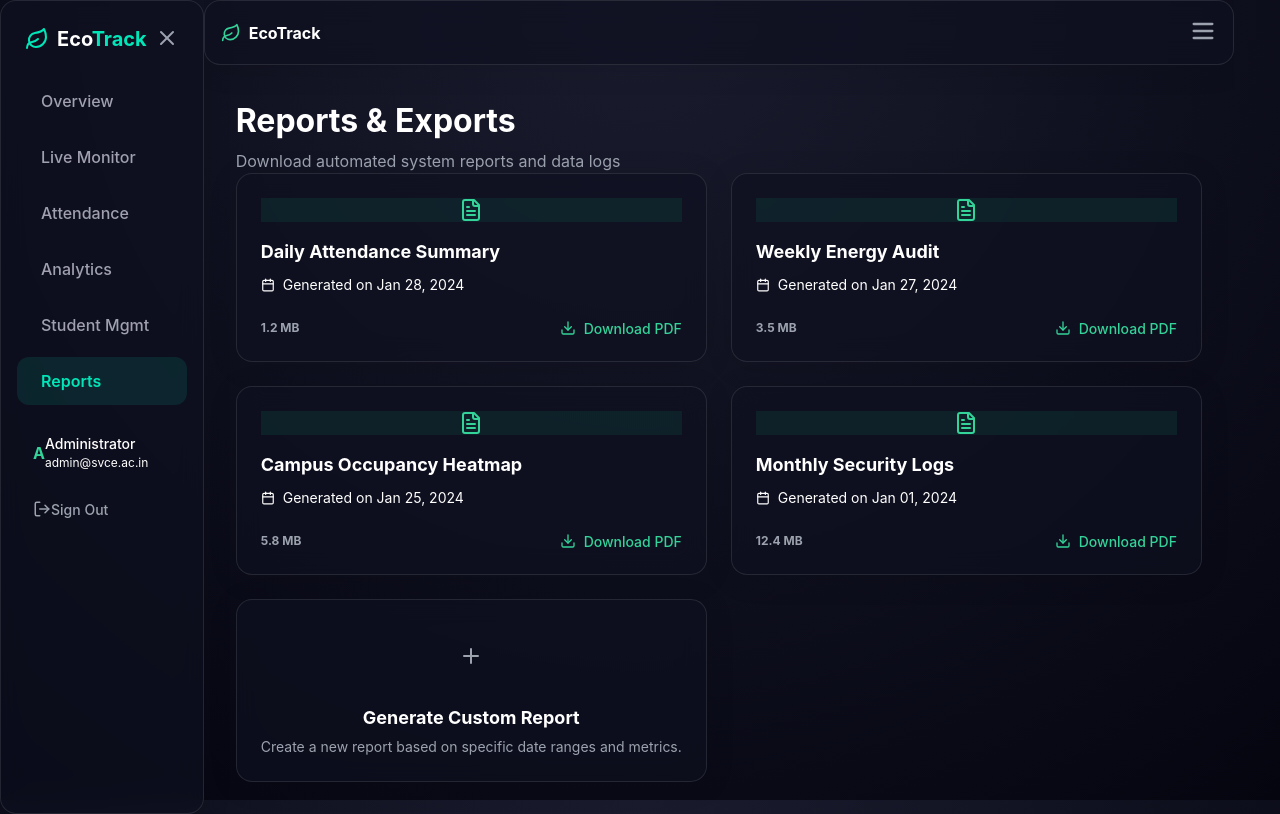
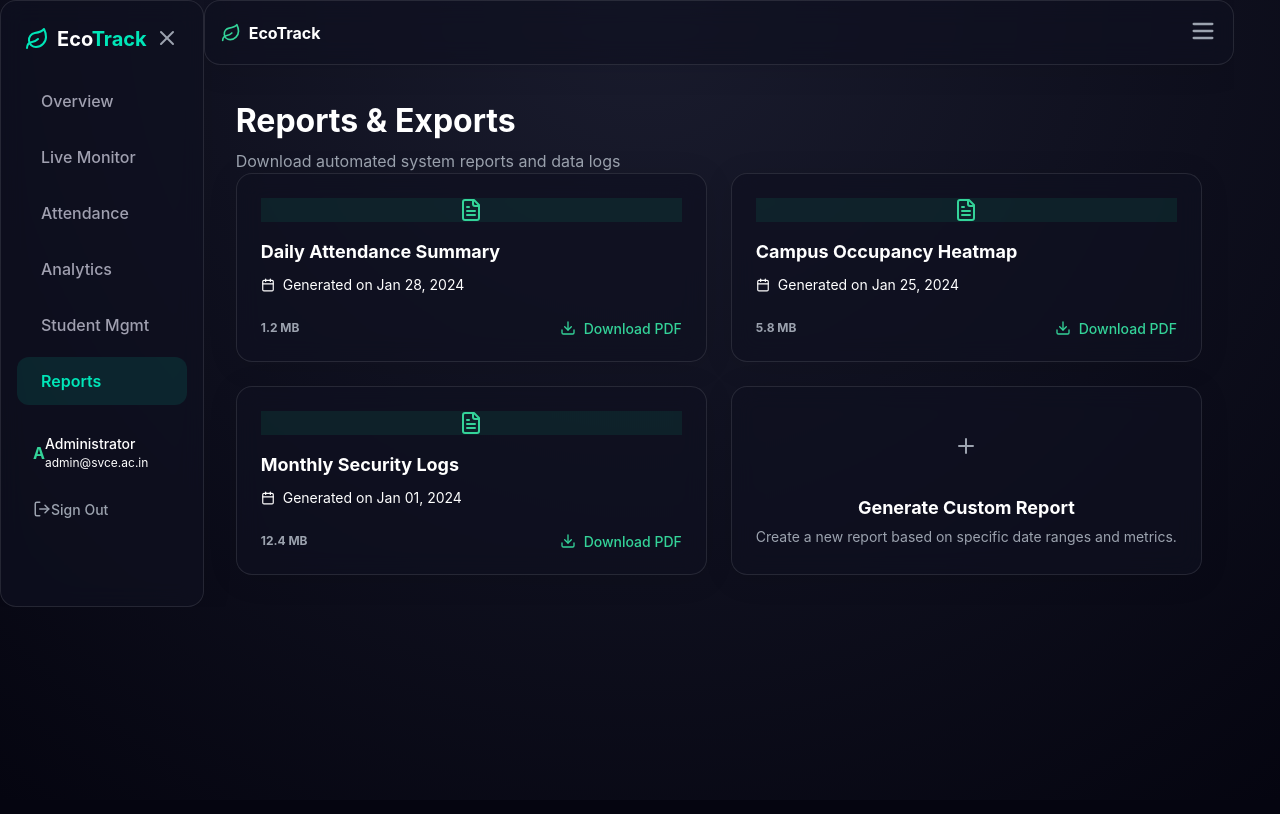
Before and after one commit to Modhini-IT/frontend, a React (Vite) app: page /dashboard/reports in a window 1280 px wide. Built offline with nearby package versions, Linux system fonts and the light colour scheme.

Commit message:
Update Reports.jsx

```diff
--- a/src/pages/Reports.jsx
+++ b/src/pages/Reports.jsx
@@ -3,7 +3,6 @@ import { FileText, Download, Calendar } from 'lucide-react';
 
 const REPORTS = [
     { id: 1, title: 'Daily Attendance Summary', date: 'Jan 28, 2024', size: '1.2 MB' },
-    { id: 2, title: 'Weekly Energy Audit', date: 'Jan 27, 2024', size: '3.5 MB' },
     { id: 3, title: 'Campus Occupancy Heatmap', date: 'Jan 25, 2024', size: '5.8 MB' },
     { id: 4, title: 'Monthly Security Logs', date: 'Jan 01, 2024', size: '12.4 MB' },
 ];
```
